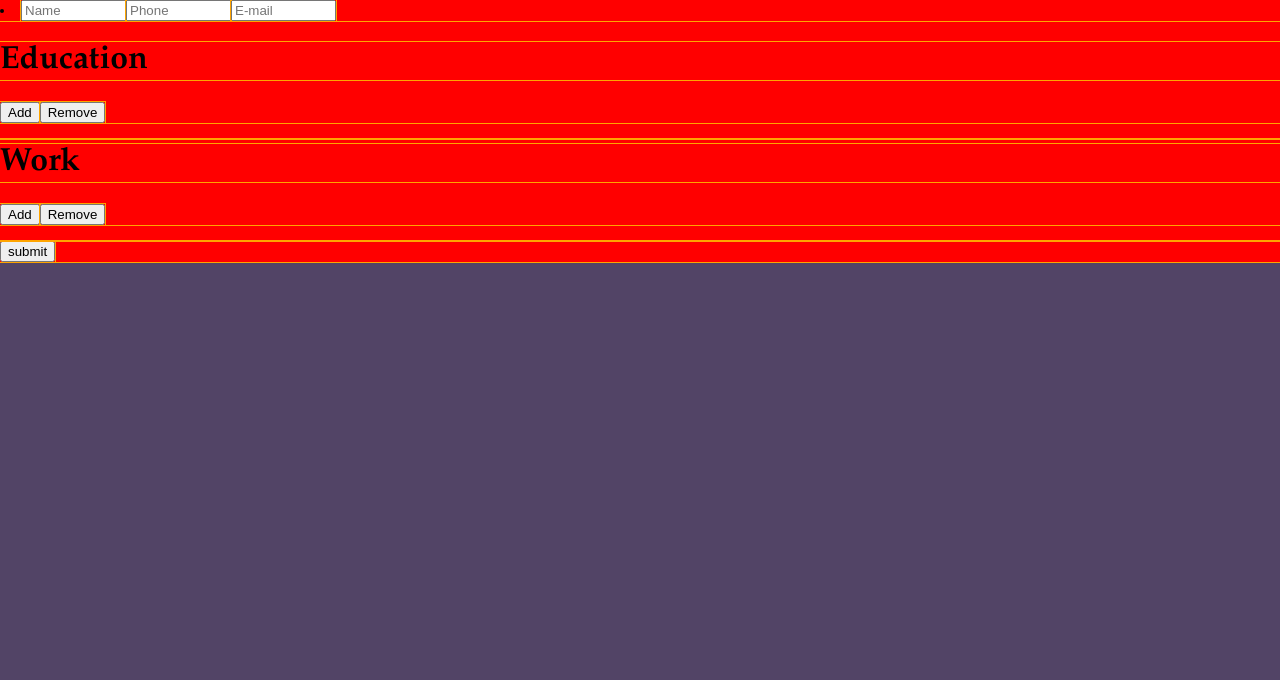
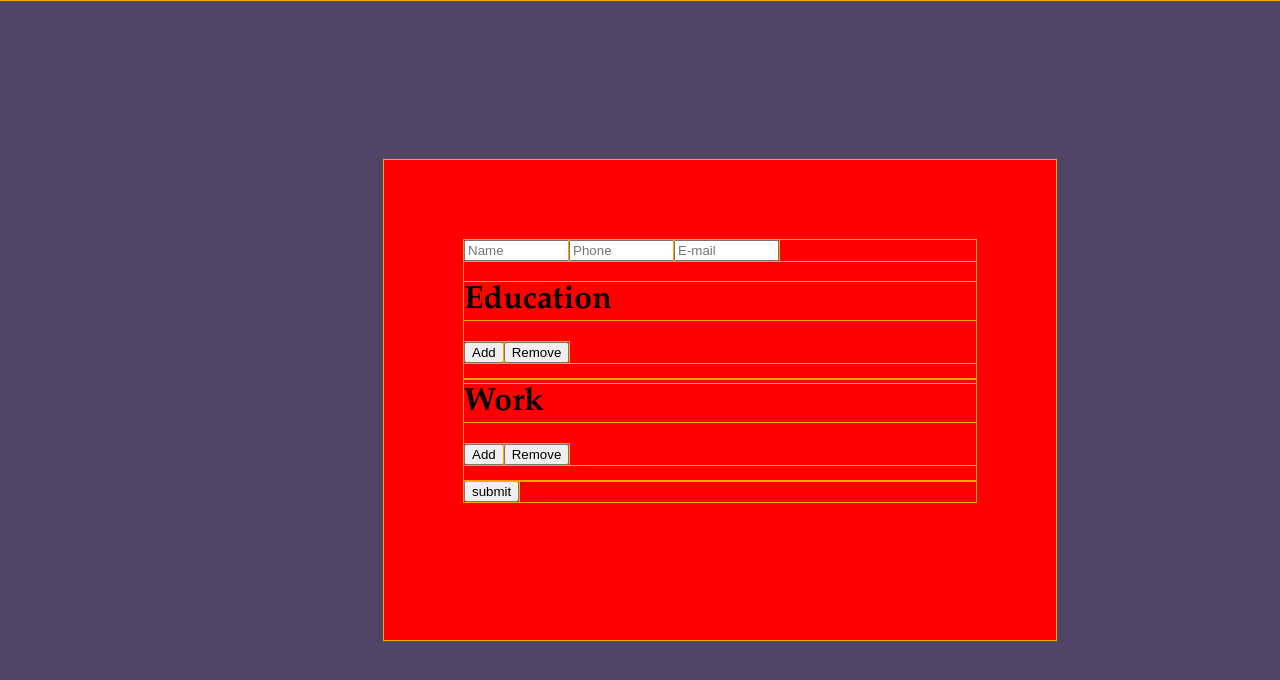
Before and after one commit to wavesinaroom/my_odin_project_cv_application, a React (Create React App) app: page / in a window 1280 px wide. Shown: the top 680 px of the page. Built offline with nearby package versions, Linux system fonts and the light colour scheme.

Commit message:
[Task] Center main panel

```diff
--- a/src/App.css
+++ b/src/App.css
@@ -7,6 +7,15 @@ body {
 }
 
 .app{
-  display: flexbox;
+  position: absolute;
   background-color: red;
+  top: 20%;
+  left: 30%;
+  width: 40vw;
+  height: 40vh;
+  padding: 5em;
 }
+
+li{
+  list-style-type: none;
+}
```
